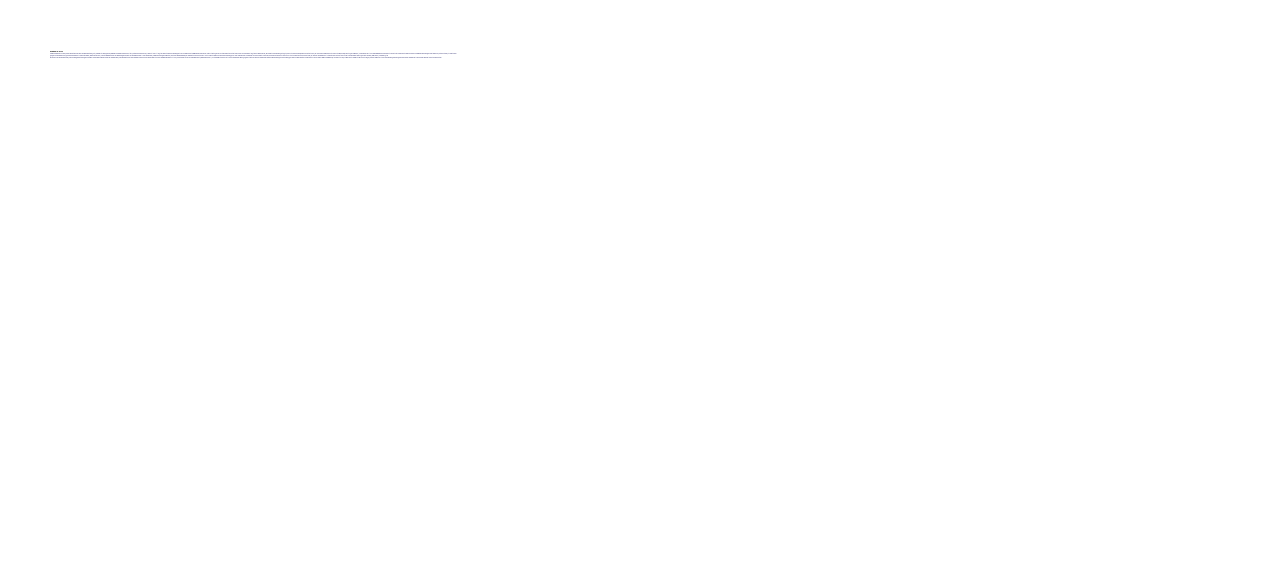
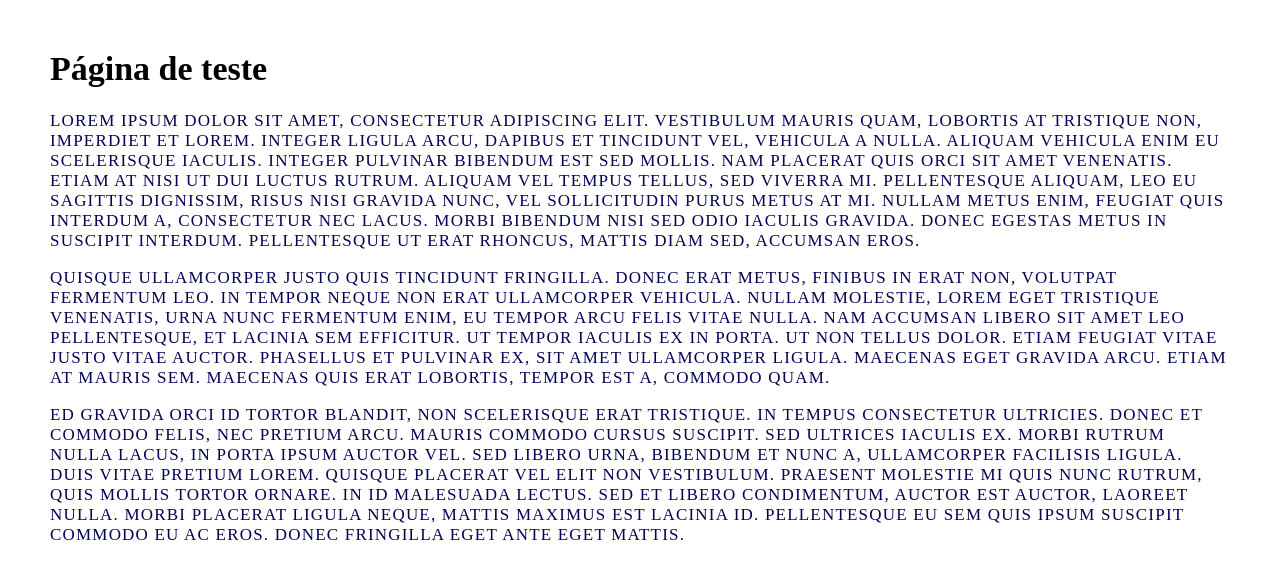
Before and after one commit to vinyciosg/HMTL-CSS, a plain HTML site: page exercicios/ex002/index.html in a window 1280 px wide. Drawn offline with Linux system fonts and the light colour scheme.

Commit message:
revisões

```diff
--- a/exercicios/ex002/index.html
+++ b/exercicios/ex002/index.html
@@ -8,12 +8,14 @@
 
         body{
             margin: 50px;
-            font-size: 1px;
+            font-size: 17px;
        }
 
        p {
          color:rgb(3, 3, 84);
          text-transform: uppercase;
+         letter-spacing: 1.2px;
+
        }
     </style>
 </head>
```
